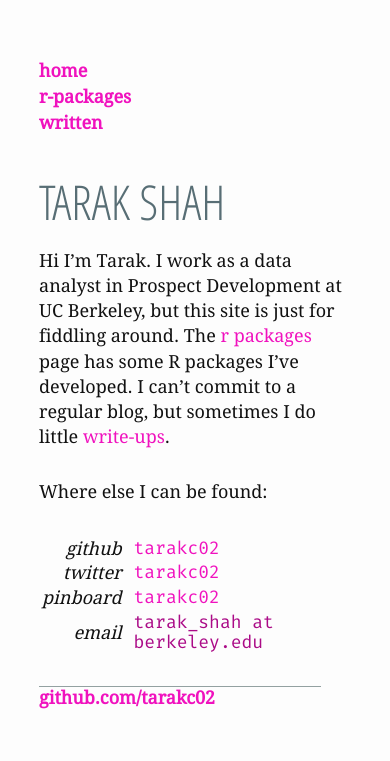
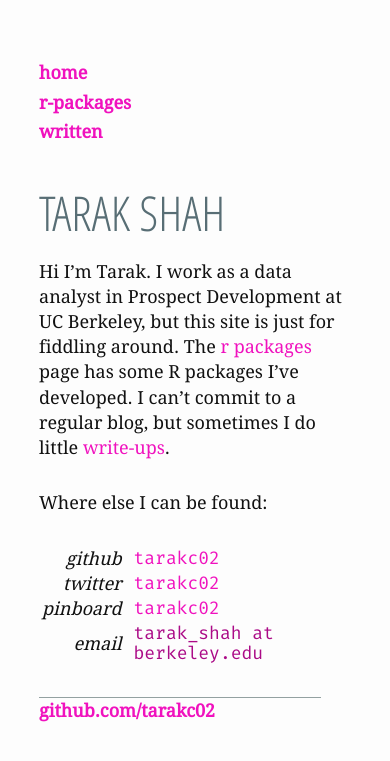
Before and after one commit to tarakc02/tarakc02.github.io, a Jekyll site: the page built from index.md, in a window 390 px wide. Shown: the top 761 px of the page. Built offline with Jekyll 4.4.1, drawn with Linux system fonts in a browser that asks for light colours.

Commit message:
spacing in header/footer on mobile

```diff
--- a/assets/css/main.scss
+++ b/assets/css/main.scss
@@ -292,7 +292,7 @@ pre {
 
     nav ul li, footer ul li {
       display: list-item;
-      line-height: 120%;
+      line-height: 140%;
       padding-bottom: .25 * $base-font-size;
       margin-bottom: 0;
     }
```
